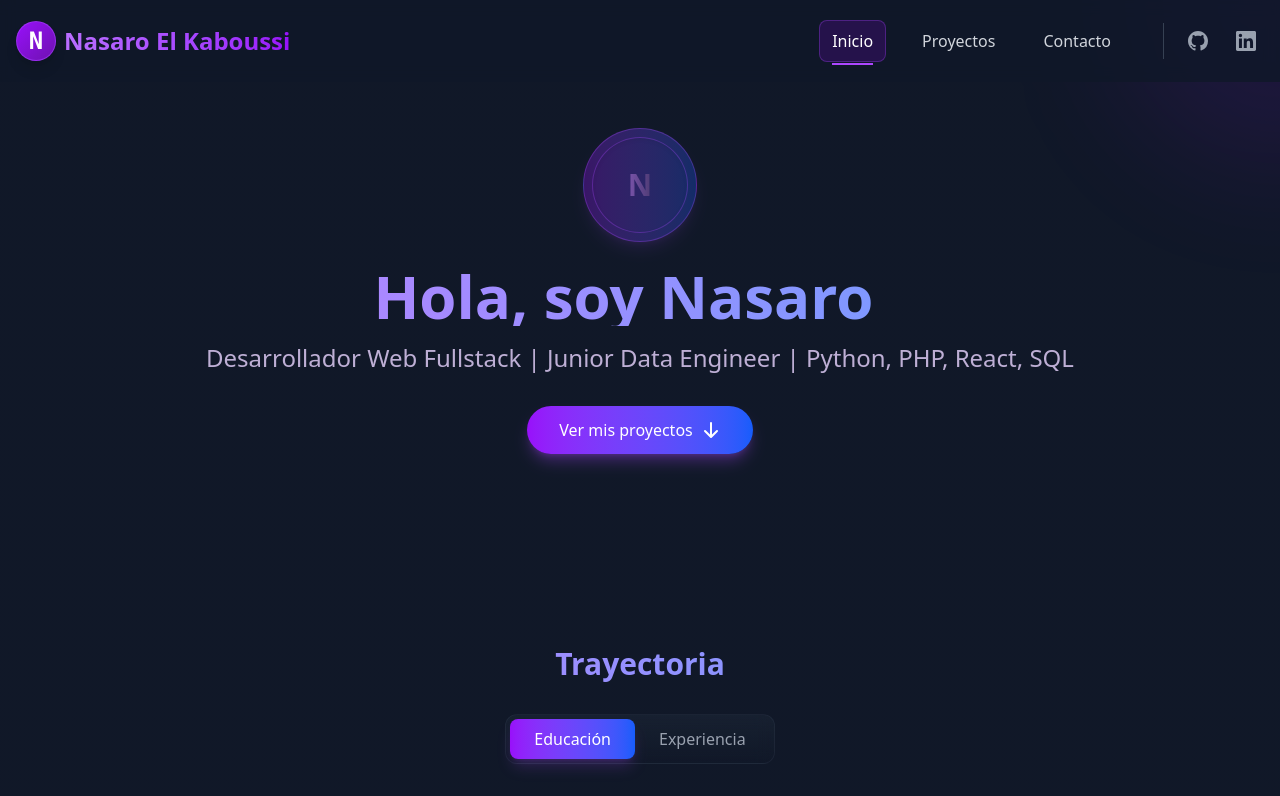
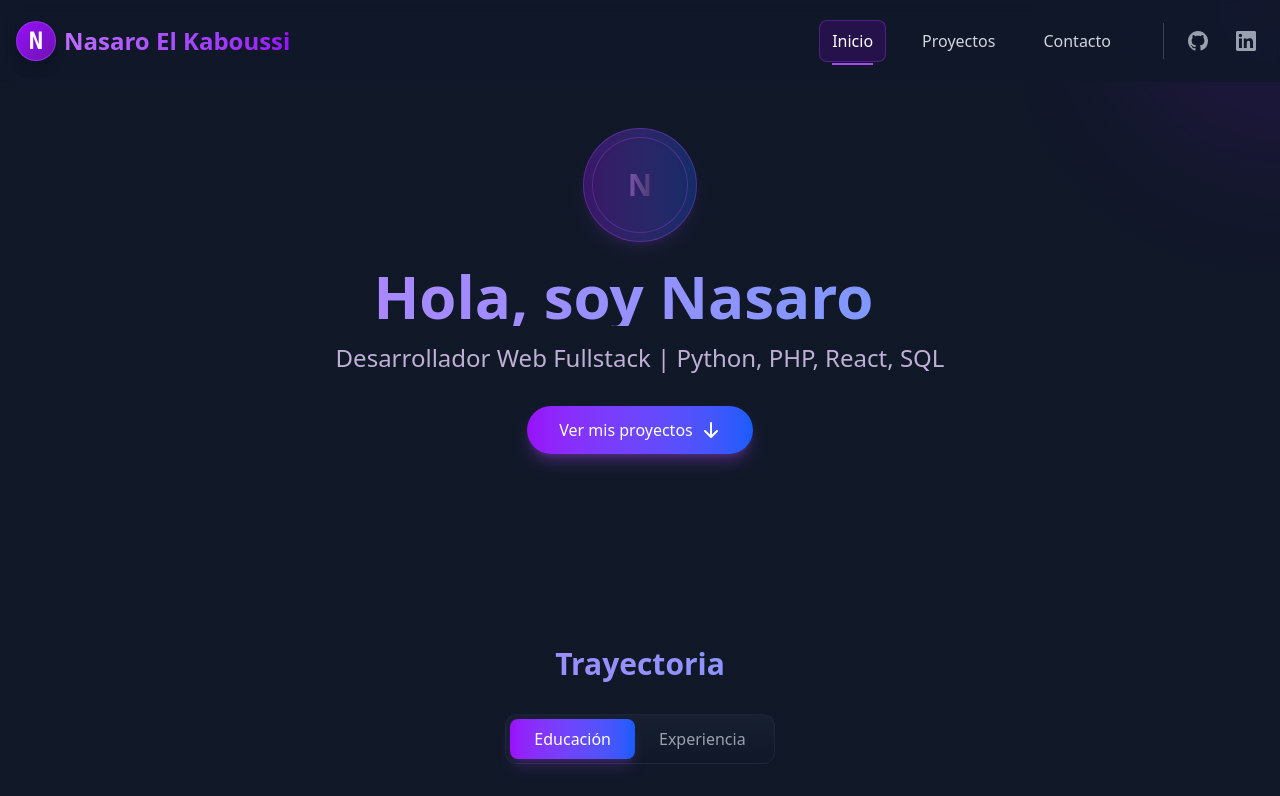
Before and after one commit to nasar0/porfolio, a React (Vite) app: page / in a window 1280 px wide. Shown: the top 796 px of the page. Built offline with nearby package versions, Linux system fonts and the light colour scheme.

Commit message:
Update professional description in Landing.jsx
Removed 'Junior Data Engineer' from the description.

```diff
--- a/src/pages/Landing.jsx
+++ b/src/pages/Landing.jsx
@@ -137,7 +137,7 @@ function Landing() {
           <span className="animate-pulse">|</span>
         </h1>
         <p className="text-xl md:text-2xl mb-8 text-purple-200/80 animate-pulse-slow">
-          Desarrollador Web Fullstack | Junior Data Engineer | Python, PHP, React, SQL
+          Desarrollador Web Fullstack | Python, PHP, React, SQL
         </p>
         <Link
           to="/projects"
```
